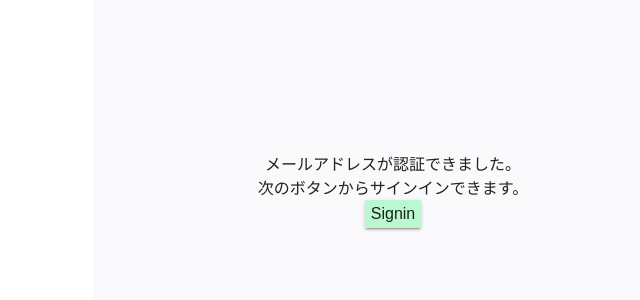
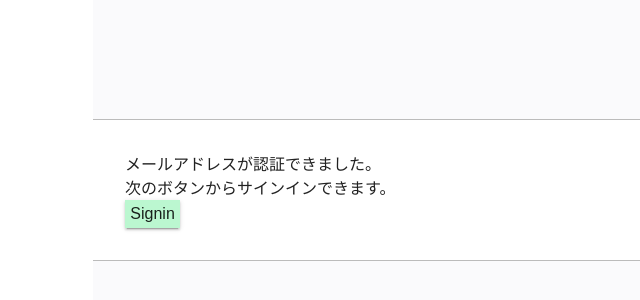
Before and after one commit to kusa-mochi/lite-sns, a React (Vite) app in the folder src/cmd/client/lite-sns-client/: page /mail_addr_auth in a window 1280 px wide. Shown: the part 210-510 px from the top of the page, without its empty margins (247-887 px from the left). Built offline with nearby package versions, Linux system fonts and the light colour scheme.

Commit message:
apply Card component to the timeline page.

```diff
--- a/src/cmd/client/lite-sns-client/src/pages/mail_addr_auth.tsx
+++ b/src/cmd/client/lite-sns-client/src/pages/mail_addr_auth.tsx
@@ -1,13 +1,14 @@
 import { useNavigate } from "react-router";
 import Button from "../components/molecules/button";
+import Card from "../components/atoms/card";
 
 export default function MailAddrAuth() {
     const navigate = useNavigate()
     return (
-        <>
+        <Card topBorder>
             <div>メールアドレスが認証できました。</div>
             <div>次のボタンからサインインできます。</div>
             <Button primary onClick={() => navigate("/signin")}>Signin</Button>
-        </>
+        </Card>
     )
 }
--- a/src/cmd/client/lite-sns-client/src/pages/timeline.tsx
+++ b/src/cmd/client/lite-sns-client/src/pages/timeline.tsx
@@ -2,6 +2,7 @@ import { useEffect, useState } from "react"
 import { callAPI } from "../utils/api_utils"
 import { useConfig } from "../providers/configProvider"
 import { useAuth } from "../providers/authProvider"
+import Card from "../components/atoms/card"
 
 export default function Timeline() {
     const config = useConfig()
@@ -41,22 +42,20 @@ export default function Timeline() {
 
     return (
         <>
-            <div>
             <div>{username}&nbsp;としてサインインしています。</div>
             {
                 posts.map((post: any) => {
                     return (
-                            <div key={post.PostId}>
+                        <Card key={post.PostId}>
                             <div>{post.PostId}</div>
                             <div>{post.UserId}</div>
                             <div>{post.CreatedAt}</div>
                             <div>{post.UpdatedAt}</div>
                             <div>{post.PostText}</div>
-                            </div>
+                        </Card>
                     )
                 })
             }
-            </div>
         </>
     )
 }
```
Lines whose indentation alone changed are shown as unchanged.
